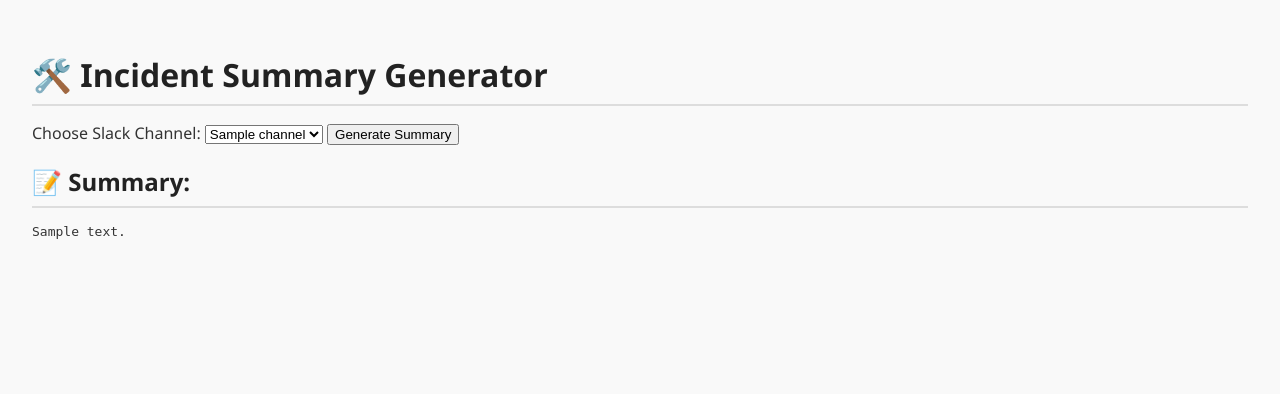
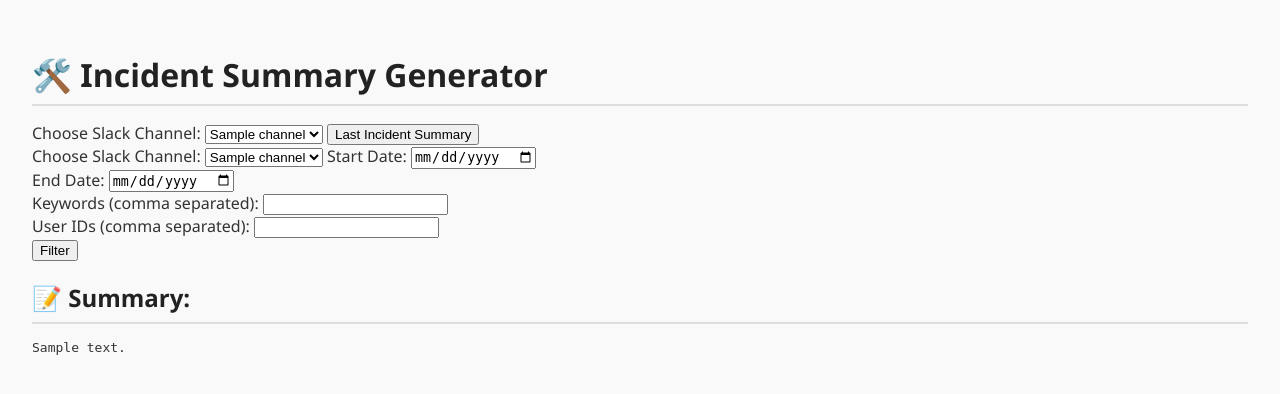
Before and after one commit to MCCHRISmaster/Slack-summarizer, a Flask app: template templates/index.html in a window 1280 px wide. Shown: the top 394 px of the page. Run offline with Flask 3, Linux system fonts and the light colour scheme; the template is opened without the code that fills it: most values are stand-ins (such as "Sample title", 1, 10 or a date in 2020).

Commit message:
fixed the filtered messages

```diff
--- a/app.py
+++ b/app.py
@@ -2,8 +2,9 @@ from flask import Flask, render_template, request, send_from_directory
 from slack_sdk import WebClient
 from slack_sdk.errors import SlackApiError
 from dotenv import load_dotenv
+from datetime import datetime
 import os
-from incident_summary import summarize, save_summary_as_pdf, fetch_messages, get_channel_id, check_for_resolution
+from incident_summary import summarize, save_summary_as_pdf, fetch_messages, get_channel_id, last_incident, get_filtered_messages
 
 load_dotenv()
 
@@ -24,18 +25,44 @@ def index():
     summary = ""
     pdf_filename = ""
     channels = list_my_channels()
+    form_type = request.form.get("form_type")
 
     if request.method == "POST":
-        selected_channel = request.form["channel"]
-        channel_id = get_channel_id(selected_channel)
+        selected_channel = request.form.get("channel")
+        if not selected_channel:
+            summary = "⚠️ No channel selected!"
+        else:
+            channel_id = get_channel_id(selected_channel)
+            if not channel_id:
+                summary = "⚠️ Channel not found!"
+            else:
+                if form_type == "last_incident_filter":
+                    messages = fetch_messages(channel_id)
+                    incident_msgs = last_incident(messages)
+                    summary = summarize(incident_msgs)
+                    pdf_filename = save_summary_as_pdf(summary, folder=app.config["UPLOAD_FOLDER"])
+                elif form_type == "date_filter":
+                    start_date = request.form.get("start_date")
+                    end_date = request.form.get("end_date")
+                    keywords = request.form.get("keywords")
+                    users = request.form.get("users")
 
-        if not channel_id:
-            summary = "⚠️ Channel not found!"
-        else:
-            messages = fetch_messages(channel_id)
-            messages = check_for_resolution(messages)
-            summary = summarize(messages)
-            pdf_filename = save_summary_as_pdf(summary, folder=app.config["UPLOAD_FOLDER"])
+                    # Convert the dates
+                    start_dt = datetime.strptime(start_date, "%Y-%m-%d") if start_date else None
+                    end_dt = datetime.strptime(end_date, "%Y-%m-%d") if end_date else None
+
+                    keyword_list = [k.strip() for k in keywords.split(",")] if keywords else None
+                    user_list = [u.strip() for u in users.split(",")] if users else None
+
+                    filtered_msgs = get_filtered_messages(
+                        channel_id,
+                        start_date=start_dt,
+                        end_date=end_dt,
+                        keywords=keyword_list,
+                        users=user_list
+                    )
+                    summary = summarize(filtered_msgs)
+                    pdf_filename = save_summary_as_pdf(summary, folder=app.config["UPLOAD_FOLDER"])
 
     return render_template("index.html", summary=summary, pdf=pdf_filename, channels=channels)
 
--- a/incident_summary.py
+++ b/incident_summary.py
@@ -82,7 +82,7 @@ def save_summary_as_pdf(summary, filename=None, folder="summaries"):
     print(f"✅ Summary saved to {filename}")
     return filename
 
-def check_for_resolution(messages):
+def last_incident(messages):
     keywords = ["incident resolved", "resolved", "closing incident"]
     message_lines = [msg for msg in messages.split("\n") if msg.strip()]
     if not message_lines:
@@ -106,6 +106,32 @@ def check_for_resolution(messages):
     end = resolved_indices[-1]
     return "\n".join(message_lines[start:end])
 
+def get_filtered_messages(channel_id, start_date=None, end_date=None, keywords=None, users=None):
+    response = client.conversations_history(channel=channel_id)
+    messages = response["messages"]
+    filtered_messages = []
+
+    for msg in messages:
+        if "text" not in msg:
+            continue
+
+        text = msg["text"]
+        ts = float(msg["ts"])
+        message_date = datetime.fromtimestamp(ts)
+
+        if start_date and message_date < start_date:
+            continue
+        if end_date and message_date > end_date:
+            continue
+        if keywords and not any(keyword.lower() in text.lower() for keyword in keywords):
+            continue
+        if users and "user" in msg and msg["user"] not in users:
+            continue
+
+        filtered_messages.append(text)
+
+    return "\n".join(filtered_messages)
+
 def main():
     response = client.conversations_list()
 
@@ -118,7 +144,7 @@ def main():
     print("\n🔹 Messages Fetched:\n", messages[:500], "...\n")
 
     # save to a pdf
-    relevant_block = check_for_resolution(messages)
+    relevant_block = last_incident(messages)
     if relevant_block and relevant_block != "Incident not resolved yet.":
         summary = summarize(relevant_block)
         save_summary_as_pdf(summary)
--- a/templates/index.html
+++ b/templates/index.html
@@ -7,14 +7,38 @@
 <body>
     <h1>🛠️ Incident Summary Generator</h1>
 
-    <form method="post">
+    <!-- Last Incident Summary Form -->
+    <form method="POST">
         <label for="channel">Choose Slack Channel:</label>
         <select name="channel" id="channel">
             {% for ch in channels %}
                 <option value="{{ ch }}">{{ ch }}</option>
             {% endfor %}
         </select>
-        <button type="submit">Generate Summary</button>
+        <button type="submit" name="form_type" value="last_incident_filter">Last Incident Summary</button>
+    </form>
+
+    <!-- All Incidents Summary Filtered Form -->
+    <form method="POST">
+        <label for="channel">Choose Slack Channel:</label>
+        <select name="channel" id="channel">
+            {% for ch in channels %}
+                <option value="{{ ch }}">{{ ch }}</option>
+            {% endfor %}
+        </select>
+        <label>Start Date:</label>
+        <input type="date" name="start_date"><br>
+
+        <label>End Date:</label>
+        <input type="date" name="end_date"><br>
+
+        <label>Keywords (comma separated):</label>
+        <input type="text" name="keywords"><br>
+
+        <label>User IDs (comma separated):</label>
+        <input type="text" name="users"><br>
+
+        <button type="submit" name="form_type" value="date_filter">Filter</button>
     </form>
 
     {% if summary %}
```
Also changed, not shown: 8 other files.
